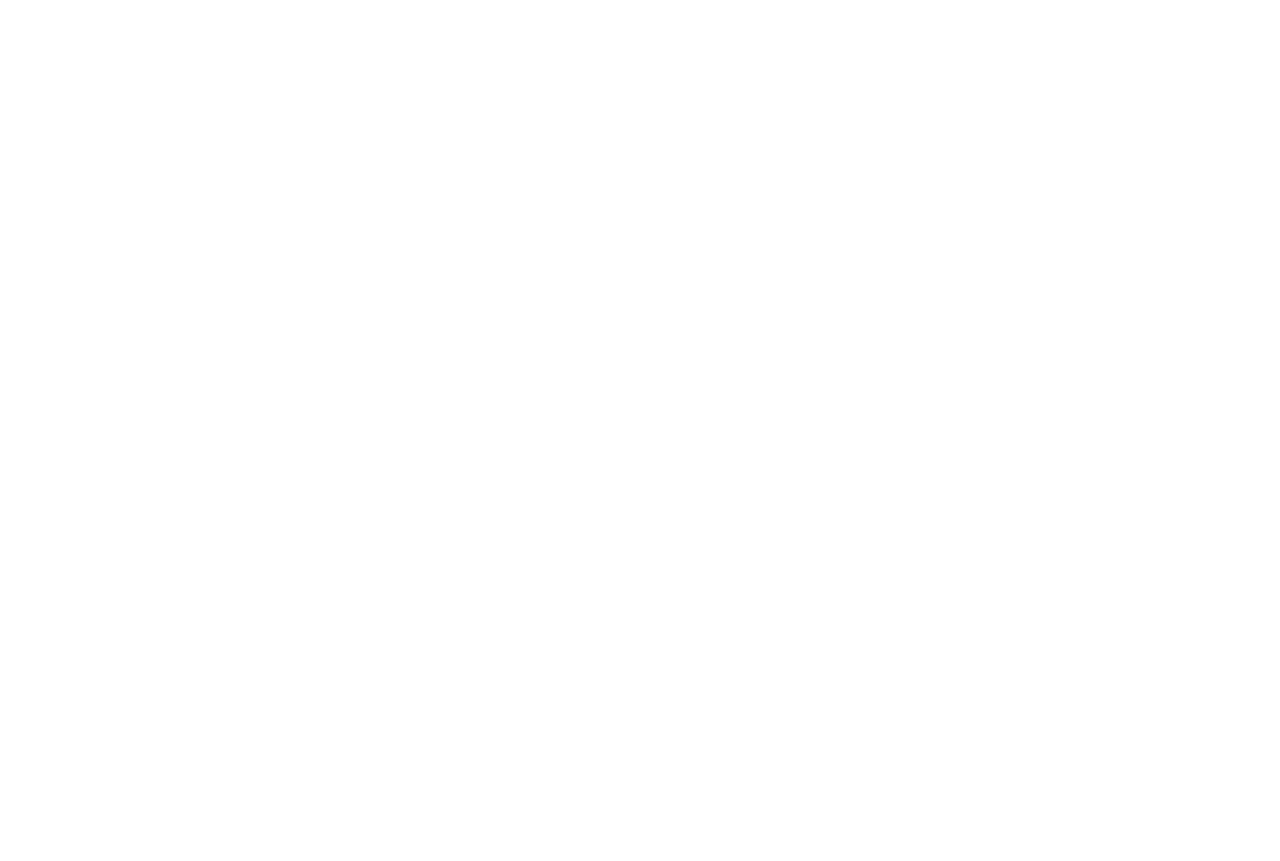
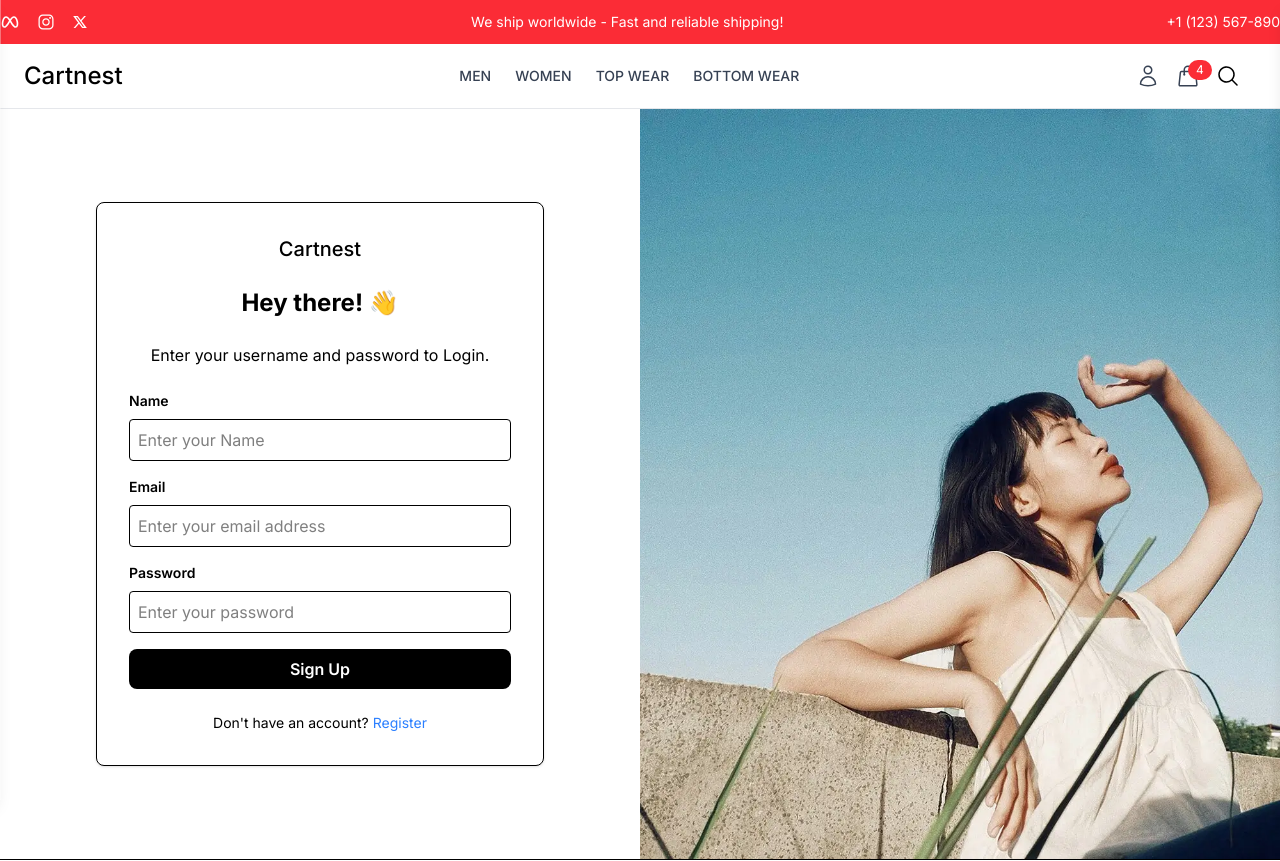
Before and after one commit to Kashi639/ecommerce-website, a React (Vite) app in the folder frontend/: page /register in a window 1280 px wide. Before the commit this address had no page. Shown: the top 861 px of the page. Before the commit the page ends 800 px from the top, so only its background shows below. Built offline with nearby package versions, Linux system fonts and the light colour scheme.

Commit message:
login and register page ui

```diff
--- a/frontend/src/App.jsx
+++ b/frontend/src/App.jsx
@@ -2,6 +2,8 @@
 import { Toaster } from "sonner";
 import UserLayout from "./components/Layout/UserLayout";
 import Home from "./pages/Home";
+import Login from "./pages/Login";
+import Register from "./pages/Register";
 
 const App = () => {
   return (
@@ -10,6 +12,8 @@
       <Routes>
         <Route path="/" element={<UserLayout />}>
           <Route index element={<Home />} />
+          <Route path="login" element={<Login />} />
+          <Route path="register" element={<Register />} />
         </Route>
         <Route>{/* Admin Layout */}</Route>
       </Routes>
--- /dev/null
+++ b/frontend/src/pages/Login.jsx
@@ -0,0 +1,76 @@
+import { useState } from "react";
+import { Link } from "react-router-dom";
+import login from "../assets/login.webp";
+
+const Login = () => {
+  const [email, setEmail] = useState("");
+  const [password, setPassword] = useState("");
+
+   const hanldeSubmit = (e) => {
+    e.preventDefault();
+    console.log("User Register:", {email, password})
+  }
+
+  return (
+    <div className="flex">
+      <div className="w-full md:w-1/2 flex flex-col justify-center items-center p-8 md:p-12">
+        <form
+          onSubmit={hanldeSubmit}
+          className="w-full max-w-md bg-white p-8 rounded-lg border shadow-sm"
+        >
+          <div className="flex justify-center mb-6">
+            <h2 className="text-xl font-medium">Cartnest</h2>
+          </div>
+          <h2 className="text-2xl font-bold text-center mb-6">Hey there! 👋</h2>
+          <p className="text-center mb-6">
+            Enter your username and password to Login.
+          </p>
+          <div className="mb-4">
+            <label className="block text-sm font-semibold mb-2">Email</label>
+            <input
+              type="email"
+              value={email}
+              onChange={(e) => setEmail(e.target.value)}
+              className="w-full p-2 border rounded"
+              placeholder="Enter your email address"
+            />
+          </div>
+          <div className="mb-4">
+            <label className="block text-sm font-semibold mb-2">Password</label>
+            <input
+              type="password"
+              value={password}
+              onChange={(e) => setPassword(e.target.value)}
+              className="w-full p-2 border rounded"
+              placeholder="Enter your password"
+            />
+          </div>
+          <button
+            type="submit"
+            className="w-full bg-black text-white p-2 rounded-lg font-semibold hover:bg-gray-800 transition"
+          >
+            Sign In
+          </button>
+          <p className="mt-6 text-center text-sm">
+            Don't have an account?{" "}
+            <Link to="/register" className="text-blue-500">
+              Register
+            </Link>
+          </p>
+        </form>
+      </div>
+
+      <div className="hidden md:block w-1/2 bg-gray-800">
+        <div className="h-full flex flex-col justify-center items-center">
+          <img
+            src={login}
+            alt="Login to Account"
+            className="h-[750px] w-full object-cover"
+          />
+        </div>
+      </div>
+    </div>
+  );
+};
+
+export default Login;
--- /dev/null
+++ b/frontend/src/pages/Register.jsx
@@ -0,0 +1,86 @@
+import { useState } from "react";
+import { Link } from "react-router-dom";
+import register from "../assets/register.webp";
+
+const Register = () => {
+  const [email, setEmail] = useState("");
+  const [password, setPassword] = useState("");
+  const [name, setName] = useState("");
+
+  const hanldeSubmit = (e) => {
+    e.preventDefault();
+    console.log("User Register:", {name, email, password})
+  }
+  return (
+    <div className="flex">
+      <div className="w-full md:w-1/2 flex flex-col justify-center items-center p-8 md:p-12">
+        <form
+          onSubmit={hanldeSubmit}
+          className="w-full max-w-md bg-white p-8 rounded-lg border shadow-sm"
+        >
+          <div className="flex justify-center mb-6">
+            <h2 className="text-xl font-medium">Cartnest</h2>
+          </div>
+          <h2 className="text-2xl font-bold text-center mb-6">Hey there! 👋</h2>
+          <p className="text-center mb-6">
+            Enter your username and password to Login.
+          </p>
+          <div className="mb-4">
+            <label className="block text-sm font-semibold mb-2">Name</label>
+            <input
+              type="text"
+              value={name}
+              onChange={(e) => setName(e.target.value)}
+              className="w-full p-2 border rounded"
+              placeholder="Enter your Name"
+            />
+          </div>
+          <div className="mb-4">
+            <label className="block text-sm font-semibold mb-2">Email</label>
+            <input
+              type="email"
+              value={email}
+              onChange={(e) => setEmail(e.target.value)}
+              className="w-full p-2 border rounded"
+              placeholder="Enter your email address"
+            />
+          </div>
+          <div className="mb-4">
+            <label className="block text-sm font-semibold mb-2">Password</label>
+            <input
+              type="password"
+              value={password}
+              onChange={(e) => setPassword(e.target.value)}
+              className="w-full p-2 border rounded"
+              placeholder="Enter your password"
+            />
+          </div>
+          <button
+            type="submit"
+            className="w-full bg-black text-white p-2 rounded-lg font-semibold hover:bg-gray-800 transition"
+          >
+            Sign Up
+          </button>
+          <p className="mt-6 text-center text-sm">
+            Don't have an account?{" "}
+            <Link to="/login" on className="text-blue-500">
+              Register
+            </Link>
+          </p>
+        </form>
+      </div>
+
+      <div className="hidden md:block w-1/2 bg-gray-800">
+        <div className="h-full flex flex-col justify-center items-center">
+          <img
+            src={register}
+            alt="Login to Account"
+            className="h-[750px] w-full object-cover"
+          />
+        </div>
+      </div>
+    </div>
+  );
+};
+
+export default Register;
```
Also changed, not shown: frontend/src/assets/login.webp.
